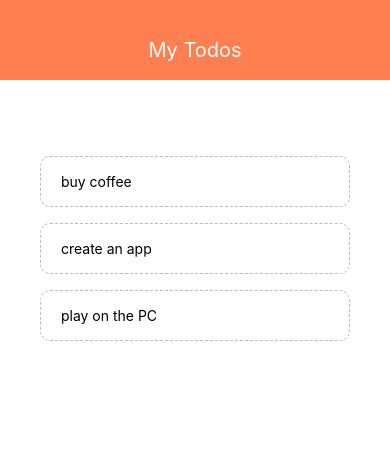
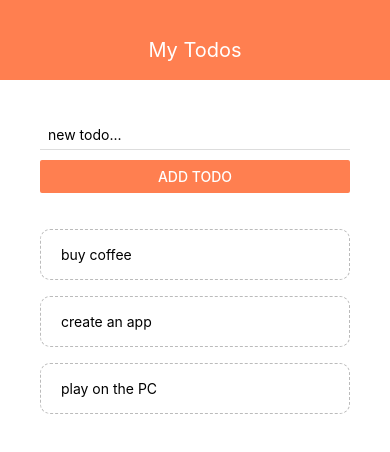
Before and after one commit to DibyaRB/toDoList-reactNative, a React Native app: screen / in a window 390 px wide. Shown: the top 452 px of the page. Built offline with nearby package versions, Linux system fonts and the light colour scheme.

Commit message:
Added creation of ToDos and Deletion

```diff
--- a/App.js
+++ b/App.js
@@ -2,6 +2,7 @@
 import { StyleSheet, Text, View,FlatList } from 'react-native';
 import Header from './components/header';
 import ToDoItem from './components/todoItem';
+import AddTodo from './components/addTodo';
 
 export default function App() {
 
@@ -23,12 +24,24 @@
       return prevTodos.filter(todo => todo.key!=key)
     })
   }
+
+  const submitHandler = (text) => {
+    setTodos((prevTodos) =>{
+      return [
+        {text:text, key:Math.random().toString()} ,
+        ...prevTodos
+      ]
+    })
+  }
+
+
+
   return (
     <View style={styles.container}>
     <Header/>
     {/* header */}
     <View style={styles.content}>
-
+    <AddTodo submitHandler={submitHandler}/>
       <View style={styles.list}>
       <FlatList
       data={todos}
--- /dev/null
+++ b/components/addTodo.js
@@ -0,0 +1,38 @@
+import React,{useState} from 'react';
+import { StyleSheet, Text, View, TextInput,Button } from 'react-native';
+
+
+export default function AddTodo({submitHandler}){
+
+    const [text,setText] = useState('');
+
+const changeHandler=(val) => {
+    setText(val);
+
+
+}
+
+
+
+    return (
+        <View>
+        <TextInput
+        style={styles.input}
+        placeholder='new todo...'
+        onChangeText={changeHandler}
+
+        />
+        <Button onPress={() => submitHandler(text)} title="Add ToDo" color='coral'/>
+        </View>
+    )
+}
+
+const styles=StyleSheet.create({
+    input:{
+        marginBottom:10,
+        paddingHorizontal:8,
+        paddingVertical:6,
+        borderBottomWidth:1,
+        borderBottomColor: '#ddd'
+    }
+})
```
Also changed, not shown: assets/icon.png (added), assets/splash.png (added).
